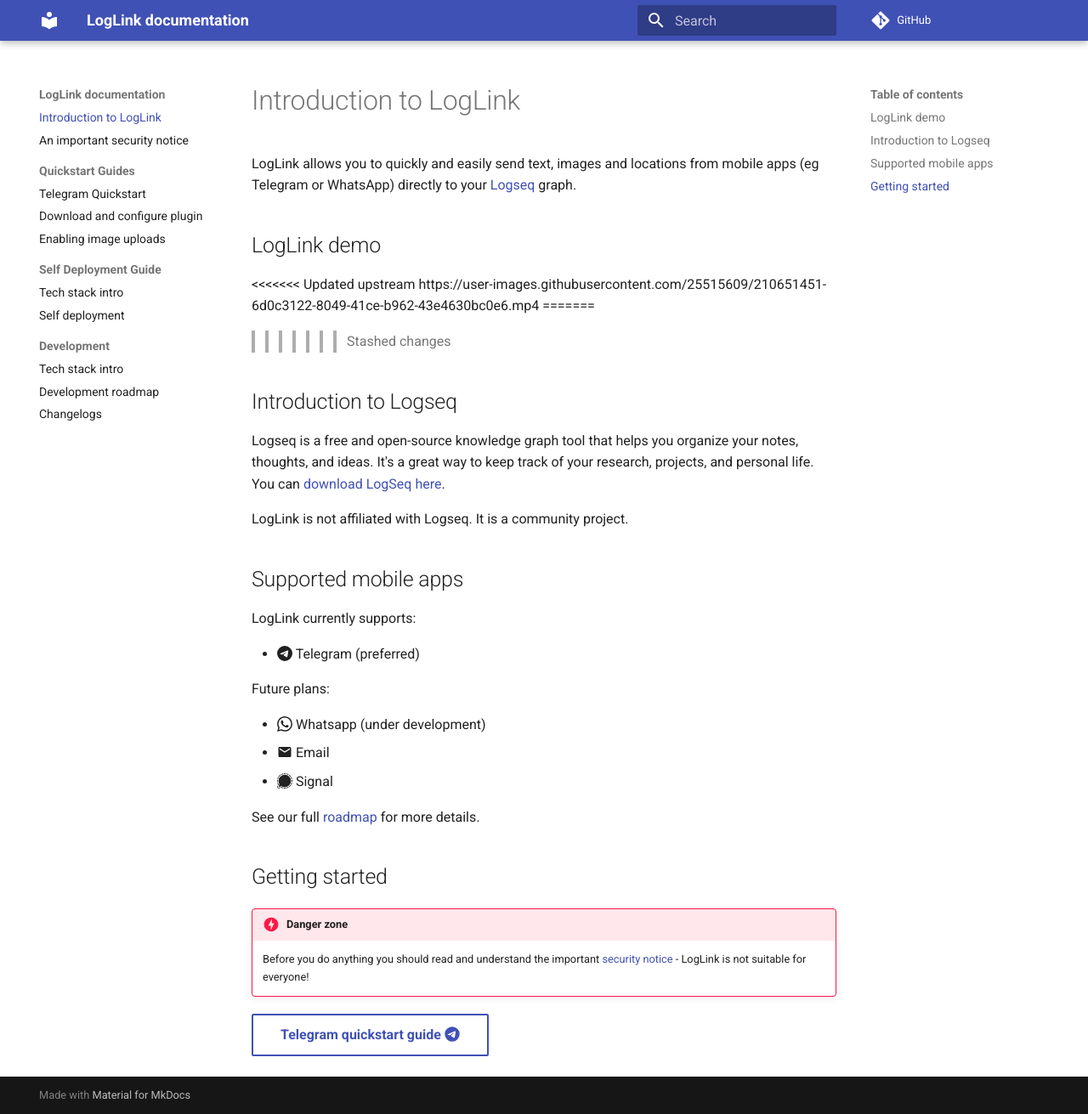
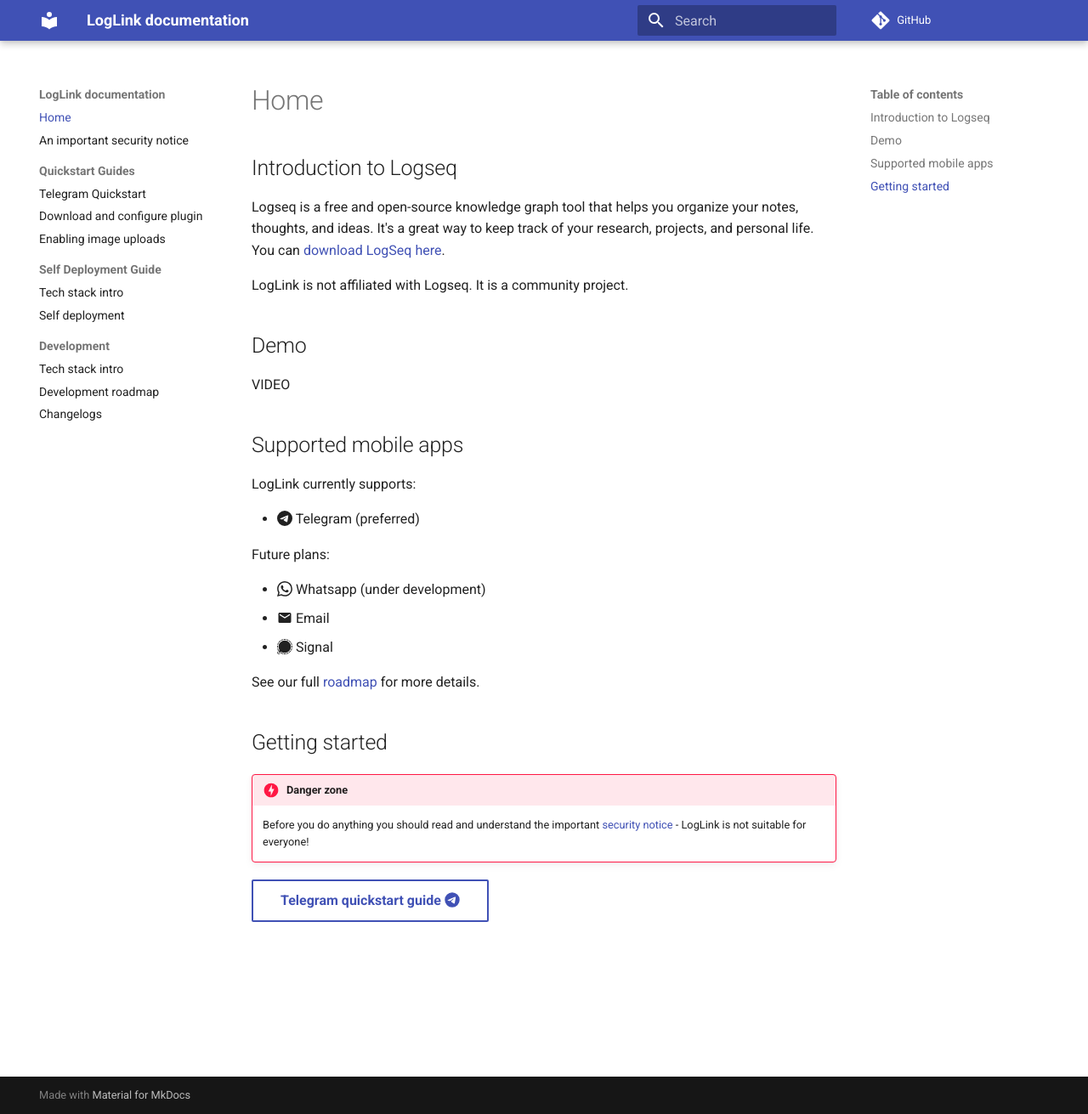
Before and after one commit to hankhank10/loglink-docs, an MkDocs documentation site: the page built from docs/index.md, in a window 1280 px wide and 1311 px high. Shown: the whole window at 85% size. Built offline with MkDocs 1.6.1 and Material for MkDocs 9.7.7, drawn with Linux system fonts in a browser that asks for light colours; comment, search, counter and statistics services are not loaded.

Commit message:
Update index.md

```diff
--- a/docs/index.md
+++ b/docs/index.md
@@ -1,22 +1,12 @@
-# Introduction to LogLink
-
-LogLink allows you to quickly and easily send text, images and locations from mobile apps (eg Telegram or WhatsApp) directly to your [Logseq](https://logseq.com/) graph.
-
-## LogLink demo
-
-<<<<<<< Updated upstream
-https://user-images.githubusercontent.com/25515609/210651451-6d0c3122-8049-41ce-b962-43e4630bc0e6.mp4
-=======
->>>>>>> Stashed changes
-
-
-
 ## Introduction to Logseq
 
 Logseq is a free and open-source knowledge graph tool that helps you organize your notes, thoughts, and ideas. It's a great way to keep track of your research, projects, and personal life. You can [download LogSeq here](https://logseq.com/).
 
 LogLink is not affiliated with Logseq. It is a community project.
 
+## Demo
+
+VIDEO
 
 ## Supported mobile apps
 
```
